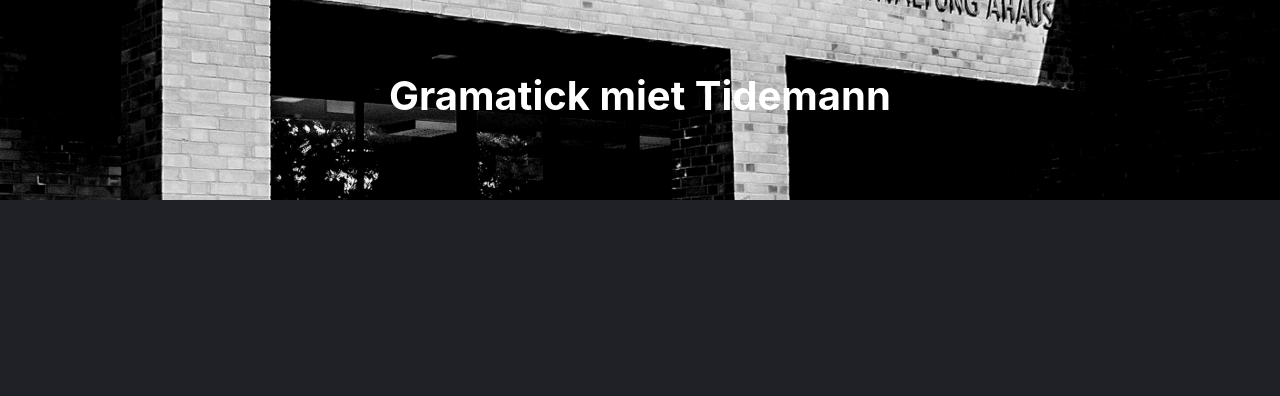
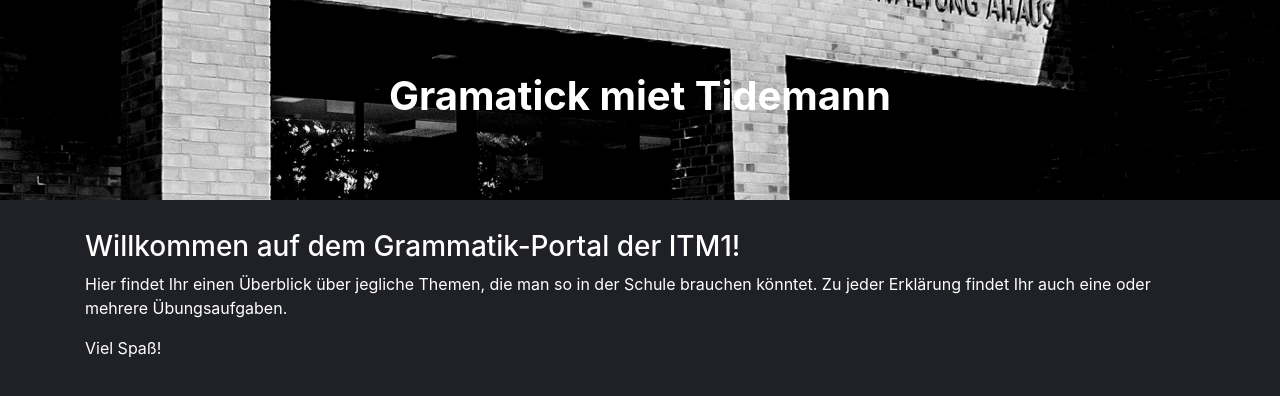
Before and after one commit to relativvv/GrammatickMietTiedemann, a React (Create React App) app in the folder frontend/: page / in a window 1280 px wide. Shown: the top 396 px of the page. Built offline with nearby package versions, Linux system fonts and the light colour scheme; a small style sheet from the web is missing.

Commit message:
:sparkles: Add description

```diff
--- a/frontend/src/app.scss
+++ b/frontend/src/app.scss
@@ -4,6 +4,10 @@ $white: #fff;
 body {
     background-color: $background-color;
     color: $white;
+}
+
+.container {
+    margin-top: 30px;
 }
 
 .btn {
--- a/frontend/src/app.tsx
+++ b/frontend/src/app.tsx
@@ -2,11 +2,16 @@ import React, {FC} from 'react';
 import 'bootstrap/dist/css/bootstrap.min.css';
 import './app.scss';
 import Header from "./components/header/header";
+import Description from "./components/description/description";
+import {Container} from "react-bootstrap";
 
 const app: FC<Record<string, never>> = () => {
     return (
         <>
             <Header />
+            <Container className='container'>
+                <Description />
+            </Container>
         </>
     )
 };
--- /dev/null
+++ b/frontend/src/components/description/description.tsx
@@ -0,0 +1,12 @@
+import React from "react";
+
+const Description = () => (
+    <div>
+        <h3>Willkommen auf dem Grammatik-Portal der ITM1!</h3>
+        <p>Hier findet Ihr einen Überblick über jegliche Themen, die
+            man so in der Schule brauchen könntet. Zu jeder Erklärung findet Ihr auch eine oder mehrere Übungsaufgaben.</p>
+        <p>Viel Spaß!</p>
+    </div>
+);
+
+export default Description;
```
